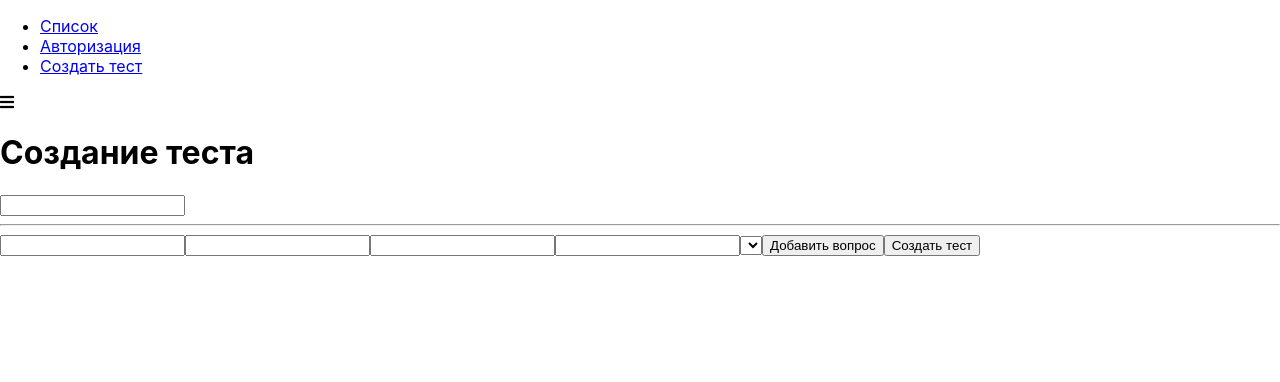
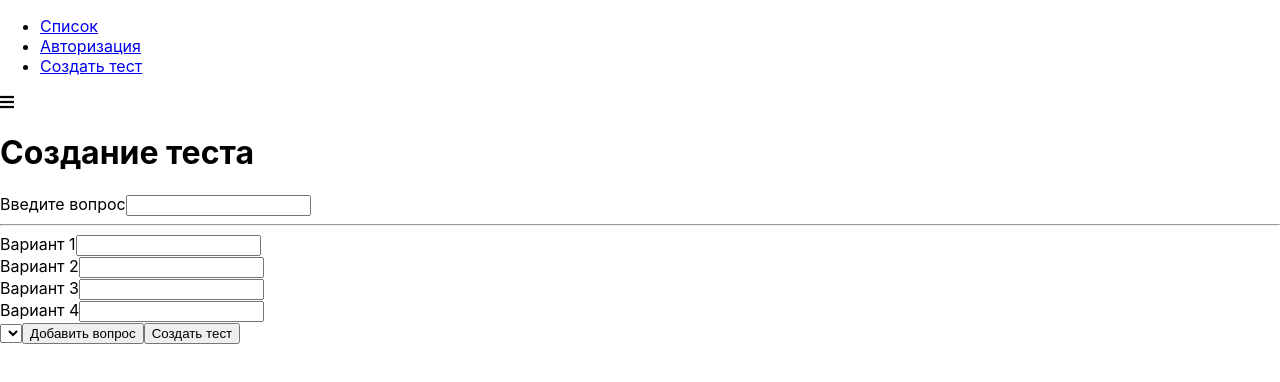
Before and after one commit to artemgafarov66/react-quiz, a React app: page /quiz-creator in a window 1280 px wide. Shown: the top 382 px of the page. Built offline with nearby package versions, Linux system fonts and the light colour scheme.

Commit message:
react-quiz 72%

```diff
--- a/src/components/UI/Button/Button.js
+++ b/src/components/UI/Button/Button.js
@@ -3,7 +3,6 @@
 
 const Button = props => {
   const cls = [classes.Button, classes[props.type]];
-  console.log(props.disabled);
 
   return (
     <button
--- a/src/containers/Auth/Auth.js
+++ b/src/containers/Auth/Auth.js
@@ -17,7 +17,7 @@
         validation: {
           required: true,
           email: true,
-        }
+        },
       },
       password: {
         value: '',
@@ -29,7 +29,7 @@
         validation: {
           required: true,
           minLength: 6,
-        }
+        },
       },
     },
   }
@@ -64,11 +64,11 @@
     return isValid;
   }
 
-  onChangeHandler = (event, controlName) => {
+  onChangeHandler = (value, controlName) => {
     const formControls = { ...this.state.formControls },
       control = { ...formControls[controlName] };
 
-    control.value = event.target.value;
+    control.value = value;
     control.touched = true;
     control.valid = this.validateControl(control.value, control.validation);
 
@@ -78,7 +78,7 @@
 
     Object.keys(formControls).forEach(name => isFormValid = formControls[name].valid && isFormValid);
 
-    this.setState({formControls, isFormValid})
+    this.setState({ formControls, isFormValid });
   }
 
   renderInputs() {
@@ -94,8 +94,7 @@
           label={control.label}
           shouldValidate={!!control.validation}
           errorMessage={control.errorMessage}
-          onChange={event => this.onChangeHandler(event, controlName)}
-        />
+          onChange={event => this.onChangeHandler(event.target.value, controlName)}/>
       );
     });
   }
--- a/src/containers/QuizCreator/QuizCreator.js
+++ b/src/containers/QuizCreator/QuizCreator.js
@@ -1,7 +1,36 @@
 import React, { Component } from 'react';
 import classes from './QuizCreator.scss';
 import Button from '../../components/UI/Button/Button';
+import { createControl } from '../../form/formFramework';
+import Input from '../../components/UI/Input/Input';
+import Auxillary from '../../hoc/Auxillary/Auxillary';
+
+function createOptionControl(number) {
+  return createControl({
+    label: `Вариант ${number}`,
+    errorMessage: 'Значение не может быть пустым',
+    id: number,
+  }, { required: true });
+}
+
+function createFormControls() {
+  return {
+    question: createControl({
+      label: 'Введите вопрос',
+      errorMessage: 'Вопрос не может быть пустым',
+    }, { required: true }),
+    option1: createOptionControl(1),
+    option2: createOptionControl(2),
+    option3: createOptionControl(3),
+    option4: createOptionControl(4),
+  };
+}
 class QuizCreator extends Component {
+  state = {
+    quiz: [],
+    formControls: createFormControls(),
+  }
+
   submitHandler = event => event.PreventDefault();
 
   addQuestionHandler = () => {
@@ -12,18 +41,50 @@
 
   };
 
+  onChangeHandler = (value, controlName) => {
+    // const formControls = { ...this.state.formControls },
+    //   control = { ...formControls[controlName] };
+
+    // control.value = value;
+    // control.touched = true;
+    // control.valid = this.validateControl(control.value, control.validation);
+
+    // formControls[controlName] = control;
+
+    // let isFormValid = true;
+
+    // Object.keys(formControls).forEach(name => isFormValid = formControls[name].valid && isFormValid);
+
+    // this.setState({ formControls, isFormValid });
+  }
+
+  renderControls() {
+    return Object.keys(this.state.formControls).map((controlName, index) => {
+      const control = this.state.formControls[controlName];
+      return (
+        <Auxillary key={controlName + index}>
+          <Input
+            type={control.type}
+            value={control.value}
+            valid={control.valid}
+            touched={control.touched}
+            label={control.label}
+            shouldValidate={!!control.validation}
+            errorMessage={control.errorMessage}
+            onChange={event => this.onChangeHandler(event.target.value, controlName)} />
+            { index === 0 && <hr /> }
+          </Auxillary>
+      );
+    });
+  }
+
   render() {
     return (
     <div className={classes.QuizCreator}>
       <div>
         <h1>Создание теста</h1>
         <form onSubmit={this.submitHandler}>
-            <input/>
-            <hr/>
-            <input/>
-            <input/>
-            <input/>
-            <input/>
+          {this.renderControls()}
           <select></select>
 
           <Button
--- /dev/null
+++ b/src/form/formFramework.js
@@ -0,0 +1,9 @@
+export function createControl(config, validation) {
+  return {
+    ...config,
+    validation,
+    valid: !validation,
+    touched: false,
+    value: '',
+  };
+}
--- /dev/null
+++ b/src/hoc/Auxillary/Auxillary.js
@@ -0,0 +1,2 @@
+const Auxillary = props => props.children;
+export default Auxillary;
```
Lines whose indentation alone changed are shown as unchanged.
